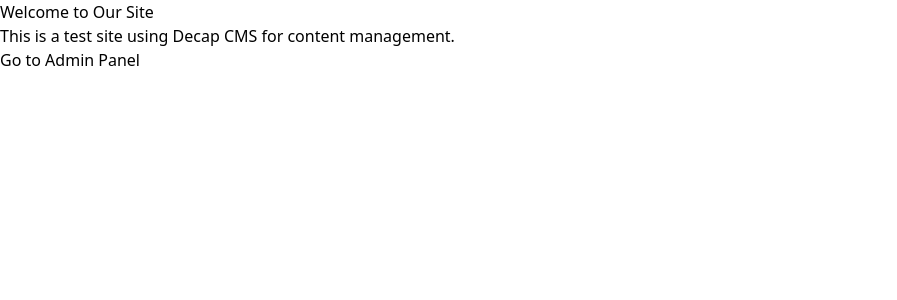
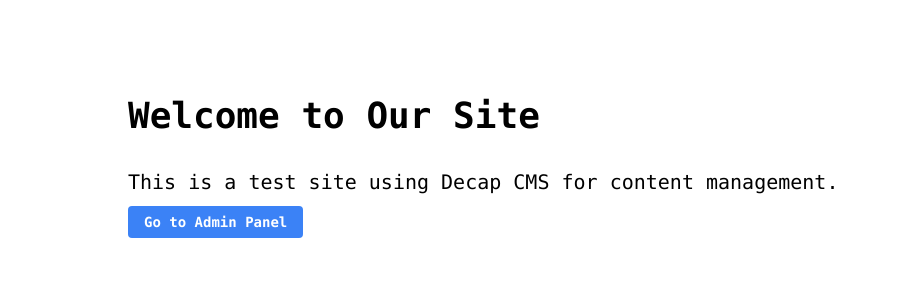
Before and after one commit to mahmutmft/decapcms-testing, a Next.js app: page / in a window 1280 px wide. Shown: the top 300 px of the page, without its empty margins (0-897 px from the left). Built offline with nearby package versions, Linux system fonts and the light colour scheme.

Commit message:
Fix TypeScript configuration and add Tailwind setup

```diff
--- /dev/null
+++ b/postcss.config.js
@@ -0,0 +1,6 @@
+module.exports = {
+  plugins: {
+    tailwindcss: {},
+    autoprefixer: {},
+  },
+}
--- /dev/null
+++ b/tailwind.config.js
@@ -0,0 +1,11 @@
+/** @type {import('tailwindcss').Config} */
+module.exports = {
+  content: [
+    './src/pages/**/*.{js,ts,jsx,tsx}',
+    './src/components/**/*.{js,ts,jsx,tsx}',
+  ],
+  theme: {
+    extend: {},
+  },
+  plugins: [],
+}
```
Also changed, not shown: tsconfig.json (+8 -8 lines).
